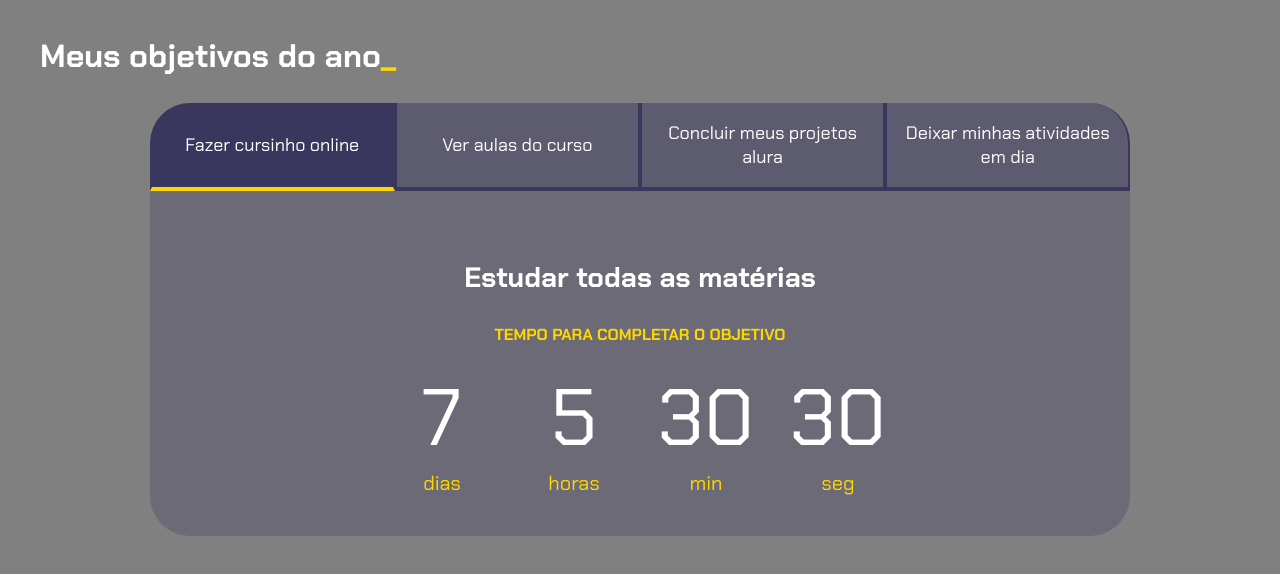
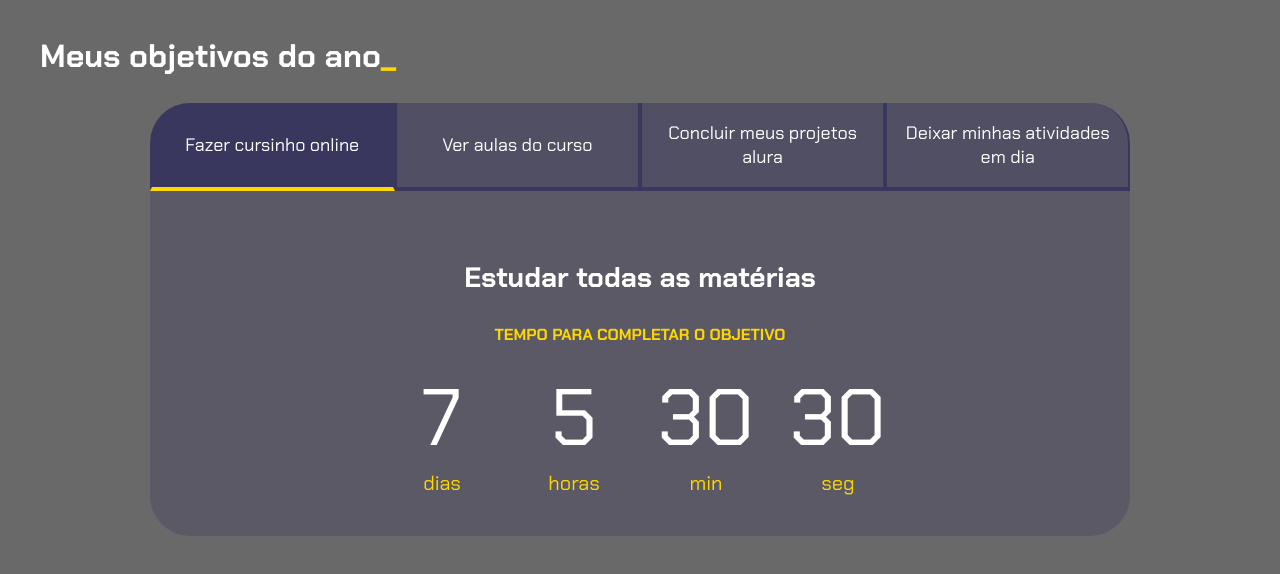
Before and after one commit to nipizani06/projeto-de-vida, a plain HTML site: page index.html in a window 1280 px wide. Drawn offline with Linux system fonts and the light colour scheme.

Commit message:
Update style.css

```diff
--- a/style.css
+++ b/style.css
@@ -1,7 +1,7 @@
 @import url('https://fonts.googleapis.com/css2?family=Chakra+Petch:wght@400;700&display=swap');
 
 :root {
-    --cor-de-fundo: #808080;
+    --cor-de-fundo: #696969;
     --Gold: #FFD700;
     --branco: #FFFFFF;
     --botao-ativo: #3A375E;
```
